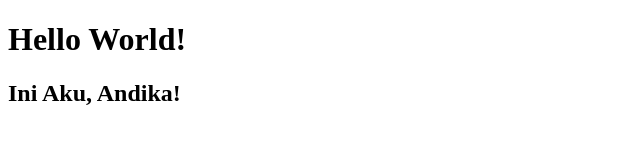
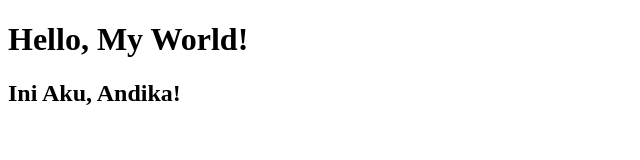
Before and after one commit to Andi-301/RevoU-301, a plain HTML site: page index.html in a window 1280 px wide. Shown: the whole page, without its empty margins (0-640 px from the left). Drawn offline with Linux system fonts and the light colour scheme.

Commit message:
testing commit

```diff
--- a/index.html
+++ b/index.html
@@ -7,7 +7,7 @@
     <title>Test</title>
 </head>
 <body>
-    <h1>Hello World!</h1>
+    <h1>Hello, My World!</h1>
     <h2>Ini Aku, Andika!</h2>
 </body>
 </html>
```
